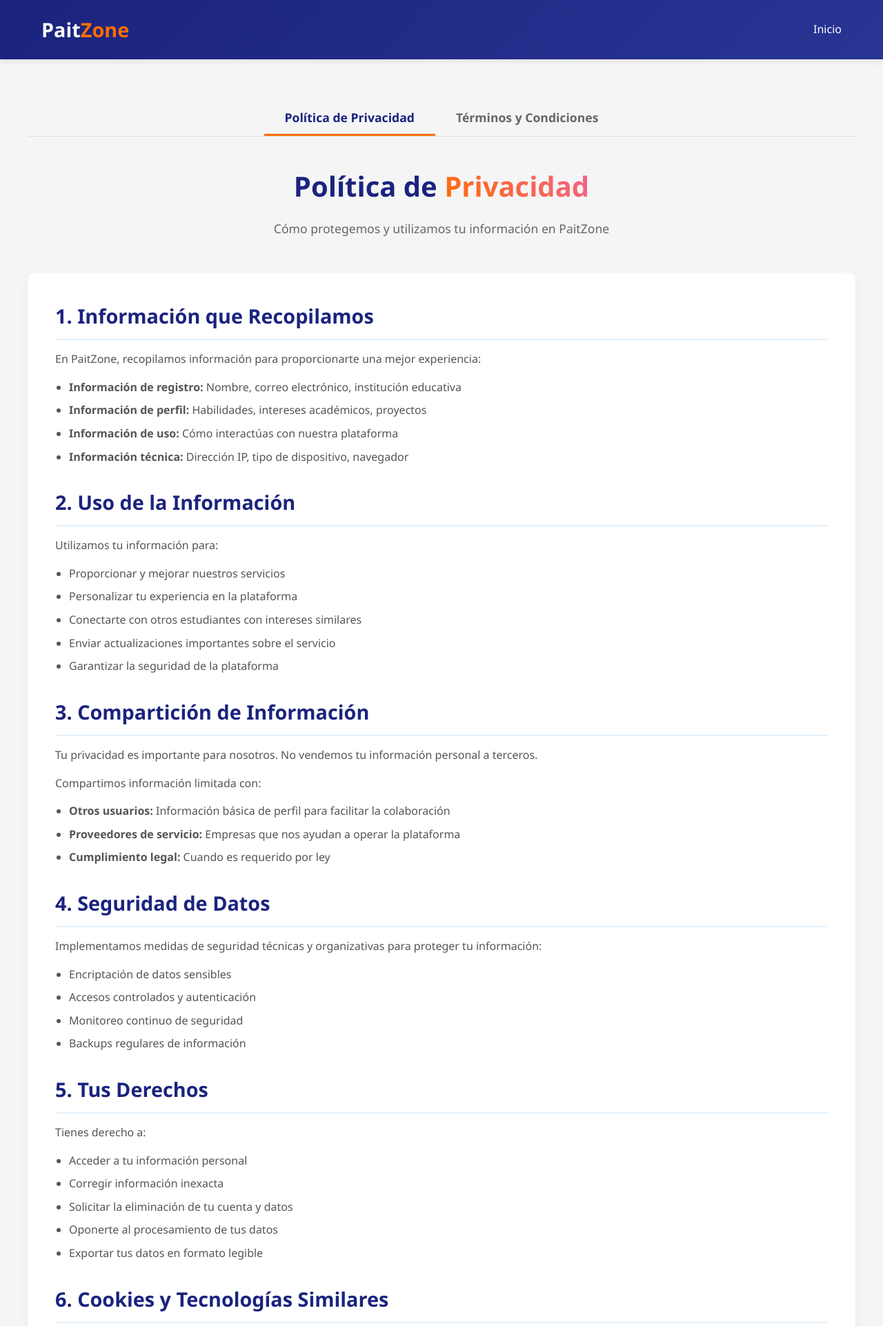
After one commit to paitzone59-debug/PaitZone, a Flask app: page /terminos in a window 1280 px wide. The commit adds this page. Shown: the top 1922 px of the page at 69% size. Run offline with Flask 3, Linux system fonts and the light colour scheme; data comes from the database, SQL or seed files in the repository; parts of the project's set-up code (start-up, migrations or seed data) failed here and were passed over; some libraries are stand-ins or nearby versions.

Commit message:
terminos y condiciones

```diff
--- a/app.py
+++ b/app.py
@@ -209,6 +209,9 @@ def index():
         mi_proyecto=mi_proyecto
     )
 
+@app.route('/terminos')
+def terminos():
+    return render_template('terminos_y_condiciones.html')  # Usa el nombre exacto de tu archivo
 
 @app.route('/test')
 def test():
--- a/templates/inicio.html
+++ b/templates/inicio.html
@@ -175,9 +175,9 @@
             <p>Conectando estudiantes para un aprendizaje colaborativo</p>
         </div>
         <div class="footer-links">
-            <a href="/privacidad">Privacidad</a>
-            <a href="/terminos">Términos</a>
-            <a href="mailto:paitzone788@gmail.com">Contacto</a>
+    <a href="{{ url_for('terminos') }}">Privacidad</a>
+    <span class="separator">•</span>
+    <a href="{{ url_for('terminos') }}">Términos</a>
         </div>
         <div class="footer-copyright">
             <p>&copy; 2024 PaitZone - Todos los derechos reservados.</p>
--- /dev/null
+++ b/templates/terminos_y_condiciones.html
@@ -0,0 +1,557 @@
+<!DOCTYPE html>
+<html lang="es">
+<head>
+    <meta charset="UTF-8">
+    <meta name="viewport" content="width=device-width, initial-scale=1.0">
+    <title>PaitZone - Privacidad y Términos</title>
+    <link rel="stylesheet" href="https://cdnjs.cloudflare.com/ajax/libs/font-awesome/6.4.0/css/all.min.css">
+    <style>
+        :root {
+            --azul-marino: #1a237e;
+            --naranja: #ff6d00;
+            --rosa: #f06292;
+            --azul-claro: #e3f2fd;
+            --blanco: #ffffff;
+            --gris: #f5f5f5;
+        }
+
+        * {
+            margin: 0;
+            padding: 0;
+            box-sizing: border-box;
+            font-family: 'Segoe UI', Tahoma, Geneva, Verdana, sans-serif;
+        }
+
+        body {
+            background-color: var(--gris);
+            color: #333;
+            line-height: 1.6;
+        }
+
+        .container {
+            width: 100%;
+            max-width: 1200px;
+            margin: 0 auto;
+            padding: 0 20px;
+        }
+
+        /* HEADER */
+        .header {
+            background: linear-gradient(135deg, var(--azul-marino) 0%, #283593 100%);
+            color: white;
+            padding: 20px 0;
+            box-shadow: 0 2px 10px rgba(0, 0, 0, 0.1);
+        }
+
+        .header-content {
+            display: flex;
+            justify-content: space-between;
+            align-items: center;
+        }
+
+        .logo {
+            font-size: 1.8rem;
+            font-weight: 700;
+            color: white;
+            text-decoration: none;
+        }
+
+        .logo span {
+            color: var(--naranja);
+        }
+
+        .nav-links {
+            display: flex;
+            gap: 30px;
+        }
+
+        .nav-links a {
+            color: white;
+            text-decoration: none;
+            font-weight: 500;
+            transition: color 0.3s ease;
+        }
+
+        .nav-links a:hover {
+            color: var(--naranja);
+        }
+
+        /* CONTENIDO DE LAS PÁGINAS */
+        .page-container {
+            min-height: 70vh;
+            padding: 60px 0;
+        }
+
+        .page-header {
+            text-align: center;
+            margin-bottom: 50px;
+        }
+
+        .page-title {
+            font-size: 2.5rem;
+            color: var(--azul-marino);
+            margin-bottom: 15px;
+        }
+
+        .page-subtitle {
+            font-size: 1.1rem;
+            color: #666;
+            max-width: 600px;
+            margin: 0 auto;
+        }
+
+        .content-card {
+            background: white;
+            border-radius: 10px;
+            padding: 40px;
+            box-shadow: 0 5px 15px rgba(0, 0, 0, 0.05);
+            margin-bottom: 30px;
+        }
+
+        .content-section {
+            margin-bottom: 30px;
+        }
+
+        .content-section h2 {
+            font-size: 1.8rem;
+            color: var(--azul-marino);
+            margin-bottom: 15px;
+            padding-bottom: 10px;
+            border-bottom: 2px solid var(--azul-claro);
+        }
+
+        .content-section h3 {
+            font-size: 1.3rem;
+            color: var(--azul-marino);
+            margin: 20px 0 10px;
+        }
+
+        .content-section p {
+            margin-bottom: 15px;
+            color: #555;
+        }
+
+        .content-section ul {
+            margin: 15px 0 15px 20px;
+        }
+
+        .content-section li {
+            margin-bottom: 8px;
+            color: #555;
+        }
+
+        .text-highlight {
+            background: linear-gradient(45deg, var(--naranja), var(--rosa));
+            -webkit-background-clip: text;
+            background-clip: text;
+            color: transparent;
+            font-weight: 700;
+        }
+
+        /* TABS PARA NAVEGACIÓN */
+        .tabs {
+            display: flex;
+            justify-content: center;
+            margin-bottom: 40px;
+            border-bottom: 1px solid #ddd;
+        }
+
+        .tab {
+            padding: 12px 30px;
+            background: none;
+            border: none;
+            font-size: 1.1rem;
+            font-weight: 600;
+            color: #666;
+            cursor: pointer;
+            transition: all 0.3s ease;
+            border-bottom: 3px solid transparent;
+        }
+
+        .tab.active {
+            color: var(--azul-marino);
+            border-bottom: 3px solid var(--naranja);
+        }
+
+        .tab:hover {
+            color: var(--azul-marino);
+        }
+
+        /* FOOTER */
+        .footer {
+            background-color: var(--azul-marino);
+            color: white;
+            padding: 40px 0 20px;
+            text-align: center;
+        }
+
+        .footer-content {
+            margin-bottom: 20px;
+        }
+
+        .footer h3 {
+            font-size: 1.8rem;
+            margin-bottom: 10px;
+            color: var(--blanco);
+        }
+
+        .footer p {
+            color: rgba(255, 255, 255, 0.8);
+            margin-bottom: 15px;
+        }
+
+        .footer-links {
+            display: flex;
+            justify-content: center;
+            gap: 20px;
+            margin: 20px 0;
+        }
+
+        .footer-links a {
+            color: white;
+            text-decoration: none;
+            transition: color 0.3s ease;
+        }
+
+        .footer-links a:hover {
+            color: var(--naranja);
+        }
+
+        .footer-copyright {
+            padding-top: 20px;
+            border-top: 1px solid rgba(255, 255, 255, 0.1);
+            color: rgba(255, 255, 255, 0.7);
+        }
+
+        /* RESPONSIVE */
+        @media (max-width: 768px) {
+            .header-content {
+                flex-direction: column;
+                gap: 15px;
+            }
+
+            .nav-links {
+                gap: 15px;
+            }
+
+            .page-title {
+                font-size: 2rem;
+            }
+
+            .content-card {
+                padding: 25px;
+            }
+
+            .tabs {
+                flex-direction: column;
+                align-items: center;
+            }
+
+            .tab {
+                width: 100%;
+                text-align: center;
+            }
+
+            .footer-links {
+                flex-direction: column;
+                gap: 10px;
+            }
+        }
+    </style>
+</head>
+<body>
+    <!-- HEADER -->
+    <header class="header">
+        <div class="container">
+            <div class="header-content">
+                <a href="index.html" class="logo">Pait<span>Zone</span></a>
+                <div class="nav-links">
+                    <a href="{{ url_for('index') }}">Inicio</a>
+                </div>
+            </div>
+        </div>
+    </header>
+
+    <!-- CONTENIDO PRINCIPAL -->
+    <div class="container page-container">
+        <!-- TABS DE NAVEGACIÓN -->
+        <div class="tabs">
+            <button class="tab active" onclick="showContent('privacidad')">Política de Privacidad</button>
+            <button class="tab" onclick="showContent('terminos')">Términos y Condiciones</button>
+        </div>
+
+        <!-- CONTENIDO DE PRIVACIDAD -->
+        <div id="privacidad" class="page-content active">
+            <div class="page-header">
+                <h1 class="page-title">Política de <span class="text-highlight">Privacidad</span></h1>
+                <p class="page-subtitle">Cómo protegemos y utilizamos tu información en PaitZone</p>
+            </div>
+
+            <div class="content-card">
+                <div class="content-section">
+                    <h2>1. Información que Recopilamos</h2>
+                    <p>En PaitZone, recopilamos información para proporcionarte una mejor experiencia:</p>
+                    <ul>
+                        <li><strong>Información de registro:</strong> Nombre, correo electrónico, institución educativa</li>
+                        <li><strong>Información de perfil:</strong> Habilidades, intereses académicos, proyectos</li>
+                        <li><strong>Información de uso:</strong> Cómo interactúas con nuestra plataforma</li>
+                        <li><strong>Información técnica:</strong> Dirección IP, tipo de dispositivo, navegador</li>
+                    </ul>
+                </div>
+
+                <div class="content-section">
+                    <h2>2. Uso de la Información</h2>
+                    <p>Utilizamos tu información para:</p>
+                    <ul>
+                        <li>Proporcionar y mejorar nuestros servicios</li>
+                        <li>Personalizar tu experiencia en la plataforma</li>
+                        <li>Conectarte con otros estudiantes con intereses similares</li>
+                        <li>Enviar actualizaciones importantes sobre el servicio</li>
+                        <li>Garantizar la seguridad de la plataforma</li>
+                    </ul>
+                </div>
+
+                <div class="content-section">
+                    <h2>3. Compartición de Información</h2>
+                    <p>Tu privacidad es importante para nosotros. No vendemos tu información personal a terceros.</p>
+                    <p>Compartimos información limitada con:</p>
+                    <ul>
+                        <li><strong>Otros usuarios:</strong> Información básica de perfil para facilitar la colaboración</li>
+                        <li><strong>Proveedores de servicio:</strong> Empresas que nos ayudan a operar la plataforma</li>
+                        <li><strong>Cumplimiento legal:</strong> Cuando es requerido por ley</li>
+                    </ul>
+                </div>
+
+                <div class="content-section">
+                    <h2>4. Seguridad de Datos</h2>
+                    <p>Implementamos medidas de seguridad técnicas y organizativas para proteger tu información:</p>
+                    <ul>
+                        <li>Encriptación de datos sensibles</li>
+                        <li>Accesos controlados y autenticación</li>
+                        <li>Monitoreo continuo de seguridad</li>
+                        <li>Backups regulares de información</li>
+                    </ul>
+                </div>
+
+                <div class="content-section">
+                    <h2>5. Tus Derechos</h2>
+                    <p>Tienes derecho a:</p>
+                    <ul>
+                        <li>Acceder a tu información personal</li>
+                        <li>Corregir información inexacta</li>
+                        <li>Solicitar la eliminación de tu cuenta y datos</li>
+                        <li>Oponerte al procesamiento de tus datos</li>
+                        <li>Exportar tus datos en formato legible</li>
+                    </ul>
+                </div>
+
+                <div class="content-section">
+                    <h2>6. Cookies y Tecnologías Similares</h2>
+                    <p>Utilizamos cookies para:</p>
+                    <ul>
+                        <li>Mantener tu sesión activa</li>
+                        <li>Recordar tus preferencias</li>
+                        <li>Analizar el uso de la plataforma</li>
+                        <li>Mejorar nuestro servicio</li>
+                    </ul>
+                    <p>Puedes gestionar las cookies desde la configuración de tu navegador.</p>
+                </div>
+
+                <div class="content-section">
+                    <h2>7. Cambios en esta Política</h2>
+                    <p>Podemos actualizar esta política ocasionalmente. Te notificaremos sobre cambios significativos por correo electrónico o mediante un aviso en nuestra plataforma.</p>
+                </div>
+
+                <div class="content-section">
+                    <h2>8. Contacto</h2>
+                    <p>Si tienes preguntas sobre esta política de privacidad, contáctanos en:</p>
+                    <p><strong>Email:</strong> paitzone788@gmail.com</p>
+                    <p><strong>Última actualización:</strong> Enero 2024</p>
+                </div>
+            </div>
+        </div>
+
+        <!-- CONTENIDO DE TÉRMINOS -->
+        <div id="terminos" class="page-content">
+            <div class="page-header">
+                <h1 class="page-title">Términos y <span class="text-highlight">Condiciones</span></h1>
+                <p class="page-subtitle">Reglas y acuerdos para el uso de PaitZone</p>
+            </div>
+
+            <div class="content-card">
+                <div class="content-section">
+                    <h2>1. Aceptación de los Términos</h2>
+                    <p>Al acceder y utilizar PaitZone, aceptas cumplir con estos términos y condiciones. Si no estás de acuerdo con alguna parte de estos términos, no podrás utilizar nuestros servicios.</p>
+                </div>
+
+                <div class="content-section">
+                    <h2>2. Descripción del Servicio</h2>
+                    <p>PaitZone es una plataforma que conecta a estudiantes para colaborar en proyectos académicos. Proporcionamos herramientas para:</p>
+                    <ul>
+                        <li>Crear perfiles académicos</li>
+                        <li>Buscar y unirse a equipos de trabajo</li>
+                        <li>Gestionar proyectos colaborativos</li>
+                        <li>Comunicarse con otros estudiantes</li>
+                    </ul>
+                </div>
+
+                <div class="content-section">
+                    <h2>3. Elegibilidad</h2>
+                    <p>Para usar PaitZone debes:</p>
+                    <ul>
+                        <li>Ser estudiante activo de una institución educativa</li>
+                        <li>Tener al menos 13 años de edad</li>
+                        <li>Proporcionar información veraz y actualizada</li>
+                        <li>No haber sido previamente suspendido de la plataforma</li>
+                    </ul>
+                </div>
+
+                <div class="content-section">
+                    <h2>4. Cuenta de Usuario</h2>
+                    <h3>4.1 Registro</h3>
+                    <p>Debes registrarte con información precisa y completa. Eres responsable de mantener la confidencialidad de tu cuenta y contraseña.</p>
+
+                    <h3>4.2 Responsabilidades</h3>
+                    <p>Eres responsable de:</p>
+                    <ul>
+                        <li>Toda actividad que ocurra bajo tu cuenta</li>
+                        <li>Mantener tu información de contacto actualizada</li>
+                        <li>Notificarnos sobre uso no autorizado de tu cuenta</li>
+                    </ul>
+                </div>
+
+                <div class="content-section">
+                    <h2>5. Conducta del Usuario</h2>
+                    <p>Al usar PaitZone, te comprometes a:</p>
+                    <ul>
+                        <li>Respetar a todos los usuarios</li>
+                        <li>No publicar contenido ofensivo, discriminatorio o ilegal</li>
+                        <li>No realizar actividades fraudulentas</li>
+                        <li>No interferir con el funcionamiento de la plataforma</li>
+                        <li>Respetar los derechos de propiedad intelectual</li>
+                    </ul>
+                </div>
+
+                <div class="content-section">
+                    <h2>6. Contenido del Usuario</h2>
+                    <h3>6.1 Propiedad</h3>
+                    <p>Conservas los derechos de propiedad intelectual del contenido que creas y compartes en PaitZone.</p>
+
+                    <h3>6.2 Licencia</h3>
+                    <p>Al publicar contenido, nos otorgas una licencia mundial no exclusiva para mostrar, distribuir y modificar dicho contenido con el fin de operar y mejorar nuestros servicios.</p>
+
+                    <h3>6.3 Responsabilidad</h3>
+                    <p>Eres responsable del contenido que publicas y de asegurarte de que tienes los derechos necesarios para compartirlo.</p>
+                </div>
+
+                <div class="content-section">
+                    <h2>7. Limitación de Responsabilidad</h2>
+                    <p>PaitZone se proporciona "tal cual" y "según disponibilidad". No garantizamos que:</p>
+                    <ul>
+                        <li>El servicio esté siempre disponible o libre de errores</li>
+                        <li>Los resultados de las colaboraciones sean exitosos</li>
+                        <li>La información publicada por otros usuarios sea precisa</li>
+                    </ul>
+                </div>
+
+                <div class="content-section">
+                    <h2>8. Modificaciones del Servicio</h2>
+                    <p>Nos reservamos el derecho de:</p>
+                    <ul>
+                        <li>Modificar o discontinuar el servicio</li>
+                        <li>Cambiar estos términos y condiciones</li>
+                        <li>Cobrar por servicios que actualmente son gratuitos</li>
+                    </ul>
+                    <p>Notificaremos los cambios significativos con 30 días de anticipación.</p>
+                </div>
+
+                <div class="content-section">
+                    <h2>9. Terminación</h2>
+                    <p>Podemos suspender o terminar tu acceso al servicio si:</p>
+                    <ul>
+                        <li>Violas estos términos y condiciones</li>
+                        <li>Creas riesgo o posible exposición legal para nosotros</li>
+                        <li>Tu cuenta está inactiva por un período prolongado</li>
+                    </ul>
+                </div>
+
+                <div class="content-section">
+                    <h2>10. Ley Aplicable</h2>
+                    <p>Estos términos se rigen por las leyes del país donde opera PaitZone. Cualquier disputa se resolverá en los tribunales competentes de dicha jurisdicción.</p>
+                </div>
+
+                <div class="content-section">
+                    <h2>11. Contacto</h2>
+                    <p>Para preguntas sobre estos términos y condiciones:</p>
+                    <p><strong>Email:</strong> paitzone788@gmail.com</p>
+                    <p><strong>Última actualización:</strong> Enero 2024</p>
+                </div>
+            </div>
+        </div>
+    </div>
+
+    <!-- FOOTER -->
+    <footer class="footer">
+        <div class="container">
+            <div class="footer-content">
+                <h3>PaitZone</h3>
+                <p>Conectando estudiantes para un aprendizaje colaborativo</p>
+            </div>
+            <div class="footer-links">
+                <a href="{{ url_for('index') }}">Inicio</a>
+            </div>
+            <div class="footer-copyright">
+                <p>&copy; 2024 PaitZone - Todos los derechos reservados.</p>
+            </div>
+        </div>
+    </footer>
+
+    <script>
+        // Función para mostrar el contenido seleccionado
+        function showContent(contentId) {
+            // Ocultar todo el contenido
+            document.querySelectorAll('.page-content').forEach(content => {
+                content.classList.remove('active');
+            });
+
+            // Mostrar el contenido seleccionado
+            document.getElementById(contentId).classList.add('active');
+
+            // Actualizar pestañas activas
+            document.querySelectorAll('.tab').forEach(tab => {
+                tab.classList.remove('active');
+            });
+
+            // Activar la pestaña correspondiente
+            event.target.classList.add('active');
+
+            // Scroll suave hacia arriba
+            window.scrollTo({
+                top: 0,
+                behavior: 'smooth'
+            });
+        }
+
+        // Animación de entrada para las secciones
+        document.addEventListener('DOMContentLoaded', function() {
+            const sections = document.querySelectorAll('.content-section');
+
+            const observer = new IntersectionObserver((entries) => {
+                entries.forEach(entry => {
+                    if (entry.isIntersecting) {
+                        entry.target.style.opacity = '1';
+                        entry.target.style.transform = 'translateY(0)';
+                    }
+                });
+            }, { threshold: 0.1 });
+
+            sections.forEach(section => {
+                section.style.opacity = '0';
+                section.style.transform = 'translateY(20px)';
+                section.style.transition = 'opacity 0.5s ease, transform 0.5s ease';
+                observer.observe(section);
+            });
+        });
+    </script>
+</body>
+</html>
```
